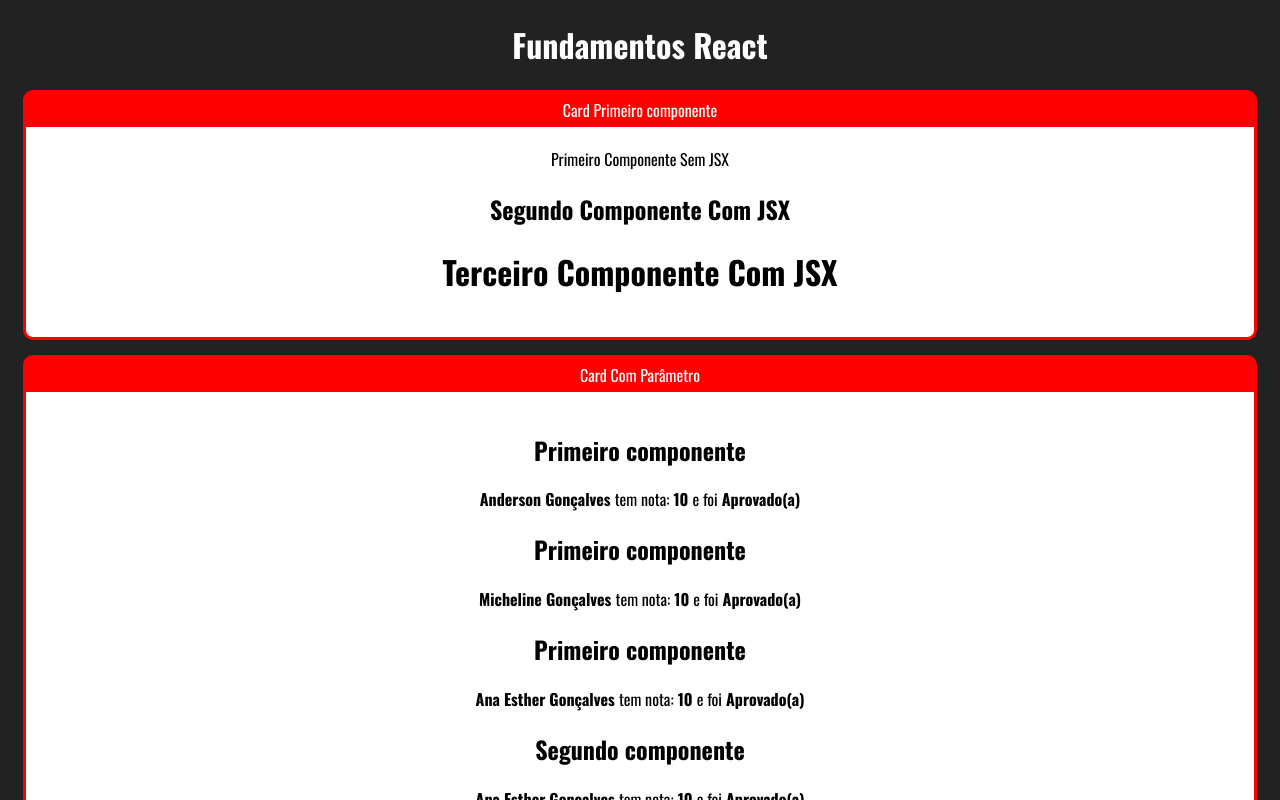
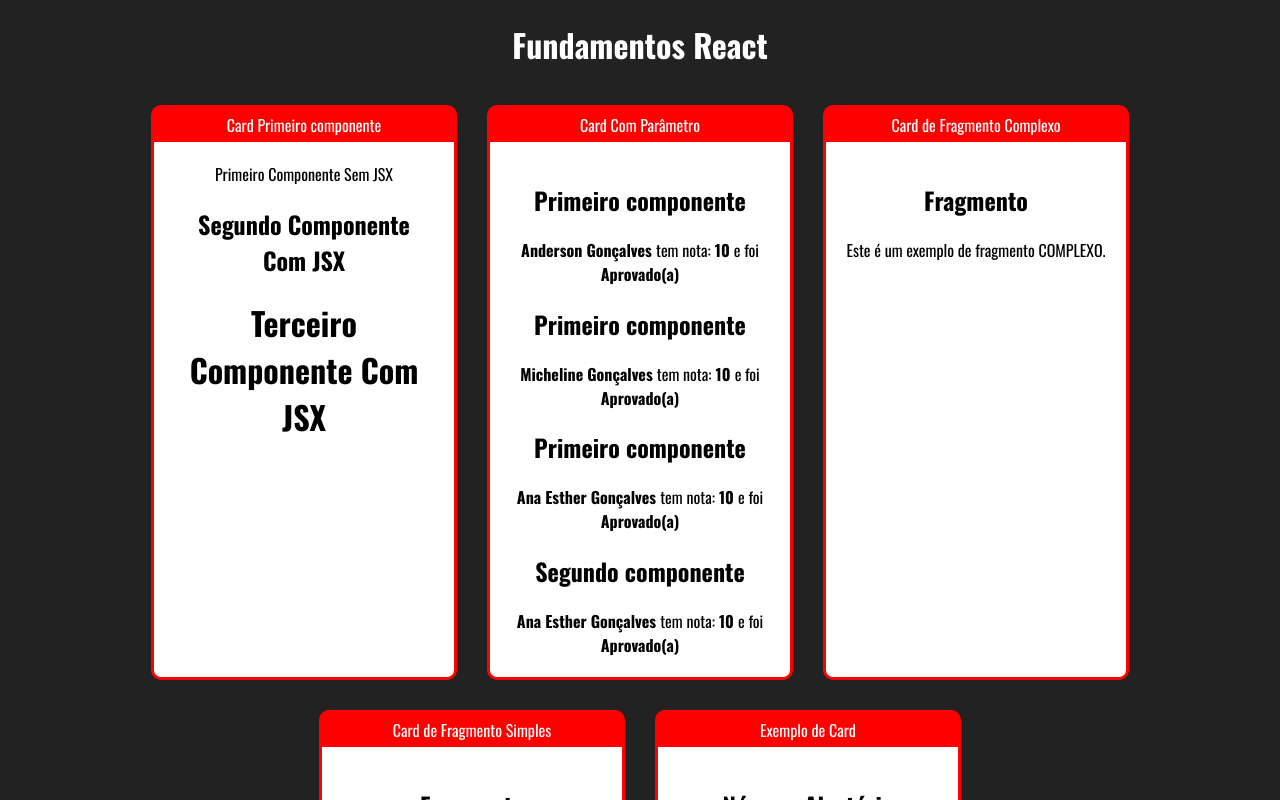
Before and after one commit to AndersonGoncalves/fundamentos-react, a React (Create React App) app: page / in a window 1280 px wide. Shown: the top 800 px of the page. Built offline with nearby package versions, Linux system fonts and the light colour scheme.

Commit message:
feat: Componente card 2 (flexbox)

```diff
--- /dev/null
+++ b/src/App.css
@@ -0,0 +1,5 @@
+.App .Cards {
+    display: flex;
+    flex-wrap: wrap;
+    justify-content: center;
+}
--- a/src/app.jsx
+++ b/src/app.jsx
@@ -1,3 +1,4 @@
+import './App.css';
 import PrimeiroSemJSX, { SegundoComJSX, TerceiroComJSX } from './components/basicos/Primeiro';
 import ComParametro from './components/basicos/ComParametro';
 import { FragmentoComplexo, FragmentoSimples } from './components/basicos/Fragmento';
@@ -5,9 +6,10 @@ import Aleatorio from './components/basicos/Aleatorio';
 import Card from './components/layout/Card';
 
 export default (_) =>
-    <div id="app">
+    <div className="App">
         <h1>Fundamentos React</h1>
 
+        <div className="Cards">
             <Card titulo="Card Primeiro componente">
                 <PrimeiroSemJSX />
                 <SegundoComJSX />
@@ -45,3 +47,4 @@ export default (_) =>
                 <Aleatorio min={1} max={18} />
             </Card>
         </div>
+    </div>
--- a/src/components/layout/Card.css
+++ b/src/components/layout/Card.css
@@ -4,6 +4,11 @@
     border-radius: 10px;
     overflow: hidden;
     margin: 15px;
+
+    display: flex;
+    flex-direction: column;
+    min-width: 300px;
+    max-width: 300px;
 }
 
 .Card .Title {
@@ -13,6 +18,7 @@
 }
 
 .Card .Content {
+    flex-grow: 1;
     background-color: white;
     color: black;
     padding: 20px;
```
Lines whose indentation alone changed are shown as unchanged.
